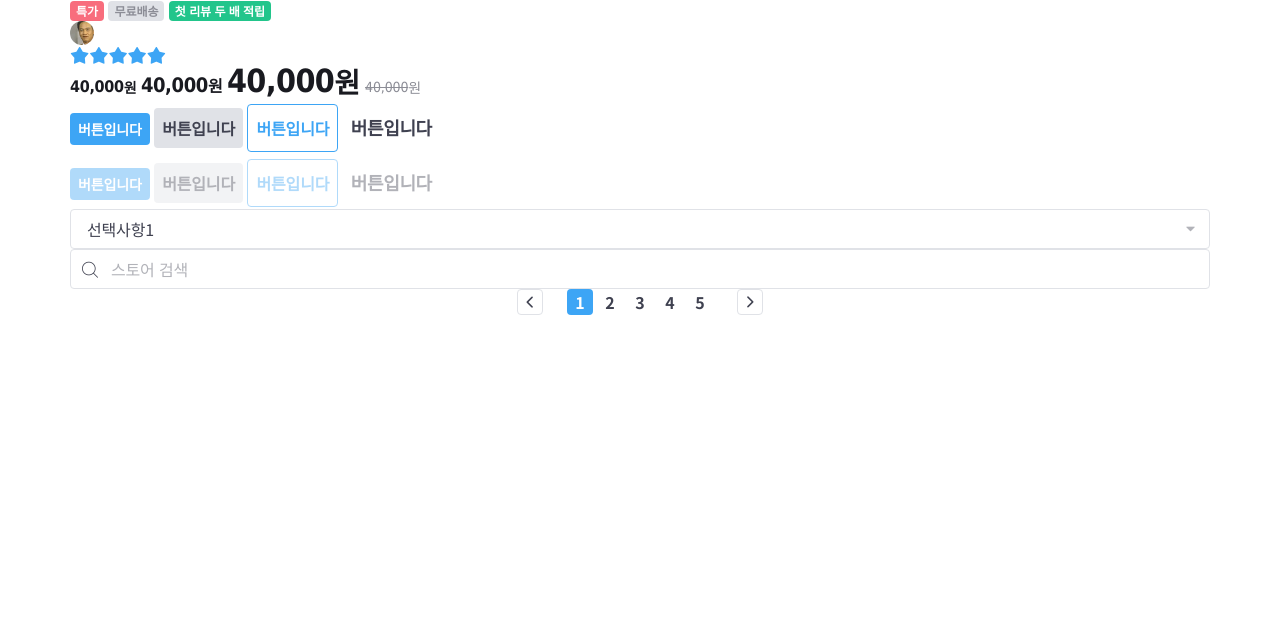
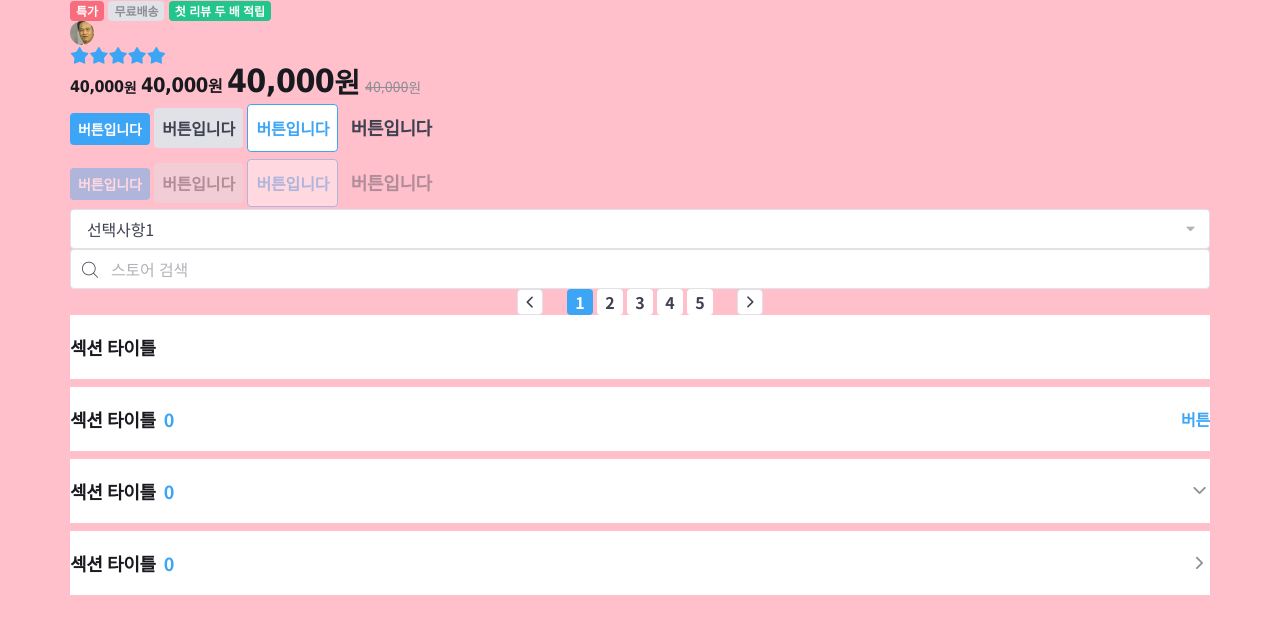
Before and after one commit to HanDeul-Kim/today-house, a website: page components.html in a window 1280 px wide. Drawn offline with Linux system fonts and the light colour scheme; files whose address does not match are found by name.

Commit message:
🚧 product-section-header 공통 컴포넌트 생성

```diff
--- a/components.html
+++ b/components.html
@@ -108,6 +108,31 @@
             </div>
         </div>
 
+        <div>
+            <header class="product-section-header">
+                <h1 class="title">섹션 타이틀</h1>
+            </header>
+            <header class="product-section-header">
+                <h1 class="title">섹션 타이틀</h1>
+                <strong class="badge" aria-lable="0개">0</strong>
+                <a class="text-button" href="/">버튼</a>
+            </header>
+            <header class="product-section-header">
+                <h1 class="title">섹션 타이틀</h1>
+                <strong class="badge" aria-lable="0개">0</strong>
+                <button class="icon-button" type="button" aria-label="더 보기">
+                    <i class="ic-chevron" aria-hidden></i>
+                </button>
+            </header>
+            <header class="product-section-header">
+                <h1 class="title">섹션 타이틀</h1>
+                <strong class="badge" aria-lable="0개">0</strong>
+                <button class="icon-button is-right" type="button" aria-label="더 보기">
+                    <i class="ic-chevron" aria-hidden></i>
+                </button>
+            </header>
+
+        </div>
     </div>
 
 </body>
--- /dev/null
+++ b/styles/components/_product-section-headers.scss
@@ -0,0 +1,51 @@
+body{
+    background-color: pink;
+
+    .product-section-header {
+        margin-bottom: 8px;
+    }
+}
+.product-section-header {
+    position: relative;
+    @include flex(start);
+    height: 64px;
+    background-color: $white;
+    .title {
+        @include text-style(16, $dark);
+    }
+    .badge {
+        @include text-style(16, $blue);
+        margin-left: 8px;
+    }
+
+
+    .text-button,
+    .icon-button {
+        @include pos-center-y;
+        right: 0;
+    }
+    .text-button {
+        @include text-style(16, $blue);
+        font-weight: 700;
+    }
+
+    .icon-button {
+        font-size: 22px;
+        color: $secondary;
+
+        &.is-right {
+            transform: translateY(-50%) rotate(-90deg);
+        }
+    }
+
+    @include responsive(T) {
+        .title,
+        .badge {
+            @include text-style(18);
+        }
+
+        .text-button {
+            @include text-style(16);
+        }
+    }
+}
--- a/styles/main.scss
+++ b/styles/main.scss
@@ -35,6 +35,7 @@
 @import './components/_product-info.scss';
 @import './components/_order-form.scss';
 @import './components/_checkout-card.scss';
+@import './components/_product-section-headers.scss';
 
 @import './layouts/_grids.scss';
 @import './layouts/_gnb.scss';
```
Also changed, not shown: index.html (+1 -1 lines), style.css, 1 other file.
